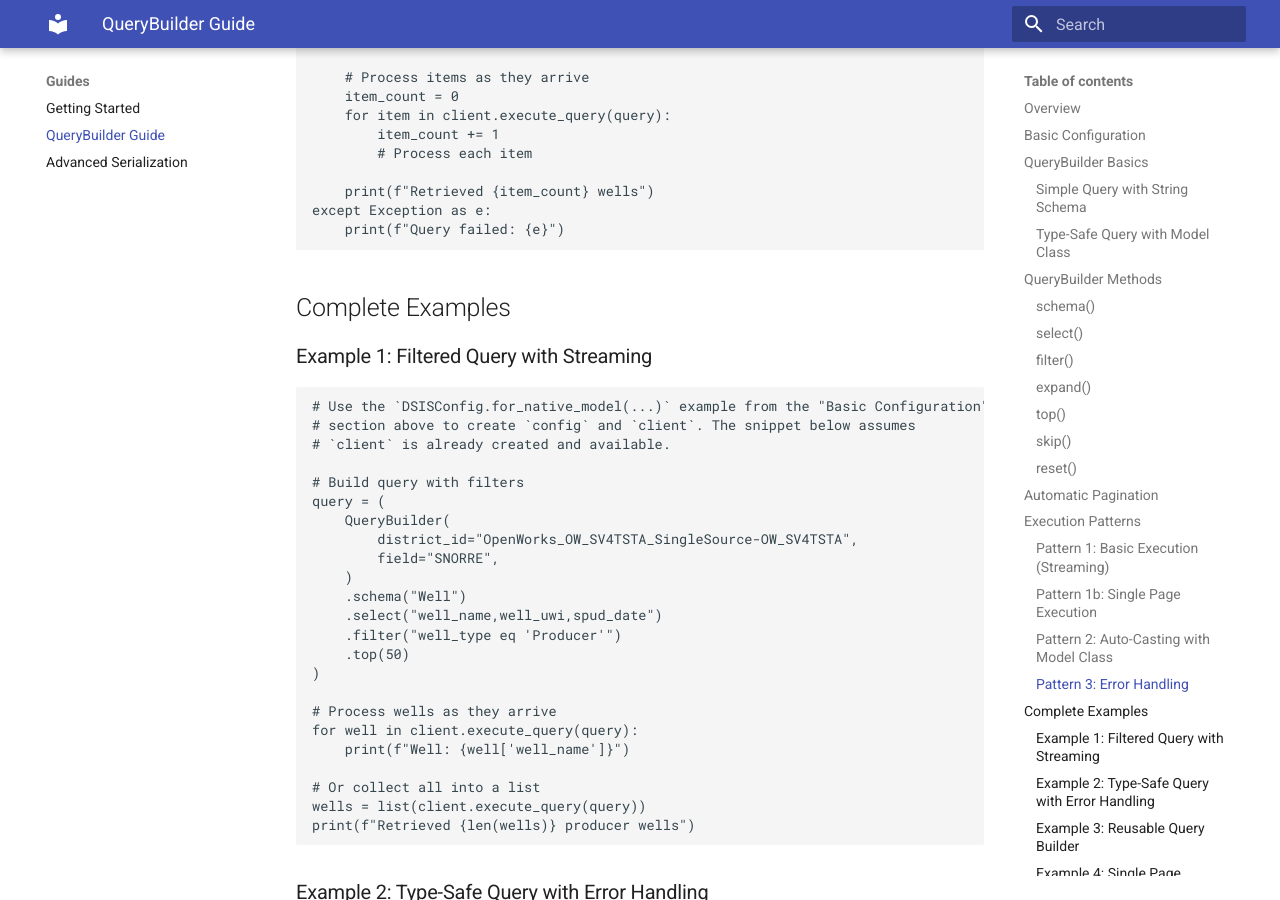
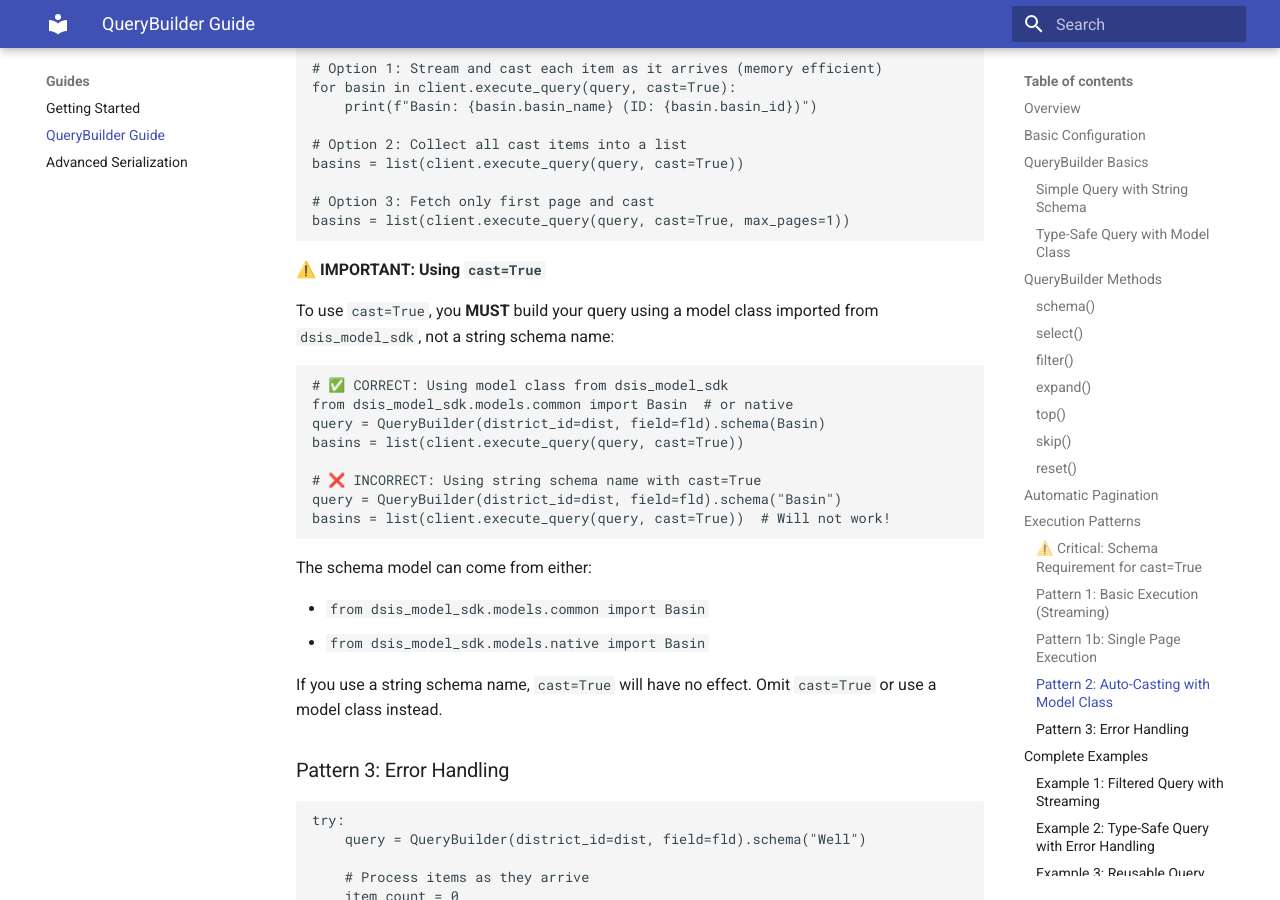
Before and after one commit to equinor/dsis-python-client, an MkDocs documentation site: the page built from docs/guides/query-builder.md, in a window 1280 px wide and 900 px high, scrolled down 5453 px. Built offline with MkDocs 1.6.1 and Material for MkDocs 9.7.7, drawn with Linux system fonts in a browser that asks for light colours; some of the changed text lies outside the part shown.

Commit message:
docs: clarify schema requirements for using cast=True in QueryBuilder

````diff
--- a/docs/guides/query-builder.md
+++ b/docs/guides/query-builder.md
@@ -204,6 +204,21 @@
 
 ## Execution Patterns
 
+### ⚠️ Critical: Schema Requirement for `cast=True`
+
+**If you want to use `cast=True` to automatically convert results to model instances, you MUST pass a model class (not a string) to `.schema()`:**
+
+```python
+# ✅ Correct: Pass model class for casting
+from dsis_model_sdk.models.common import Basin
+query = QueryBuilder(district_id=dist, field=fld).schema(Basin)
+results = client.execute_query(query, cast=True)  # Works!
+
+# ❌ Wrong: String schema name won't work with cast=True
+query = QueryBuilder(district_id=dist, field=fld).schema("Basin")
+results = client.execute_query(query, cast=True)  # Has no effect!
+```
+
 ### Pattern 1: Basic Execution (Streaming)
 
 ```python
@@ -245,6 +260,28 @@
 # Option 3: Fetch only first page and cast
 basins = list(client.execute_query(query, cast=True, max_pages=1))
 ```
+
+**⚠️ IMPORTANT: Using `cast=True`**
+
+To use `cast=True`, you **MUST** build your query using a model class imported from `dsis_model_sdk`, not a string schema name:
+
+```python
+# ✅ CORRECT: Using model class from dsis_model_sdk
+from dsis_model_sdk.models.common import Basin  # or native
+query = QueryBuilder(district_id=dist, field=fld).schema(Basin)
+basins = list(client.execute_query(query, cast=True))
+
+# ❌ INCORRECT: Using string schema name with cast=True
+query = QueryBuilder(district_id=dist, field=fld).schema("Basin")
+basins = list(client.execute_query(query, cast=True))  # Will not work!
+```
+
+The schema model can come from either:
+
+- `from dsis_model_sdk.models.common import Basin`
+- `from dsis_model_sdk.models.native import Basin`
+
+If you use a string schema name, `cast=True` will have no effect. Omit `cast=True` or use a model class instead.
 
 ### Pattern 3: Error Handling
 
````
